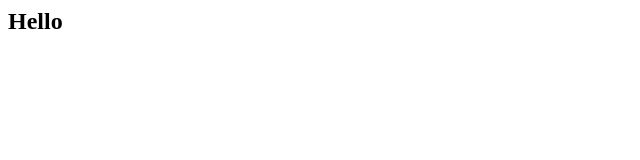
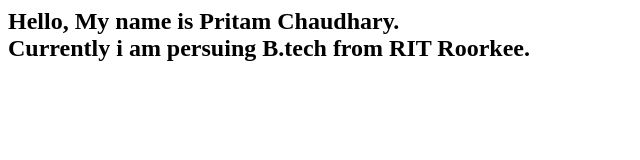
Before and after one commit to Pritam-GH/Unknown, a plain HTML site: page index.html in a window 1280 px wide. Shown: the whole page, without its empty margins (0-640 px from the left). Drawn offline with Linux system fonts and the light colour scheme.

Commit message:
Add on html file

```diff
--- a/index.html
+++ b/index.html
@@ -7,6 +7,7 @@
 
 
     <body>
-        <h2>Hello</h2>
+        <h2>Hello, My name is Pritam Chaudhary.
+            <br> Currently i am persuing B.tech from RIT Roorkee.</h2>
     </body>
 </html>
```
